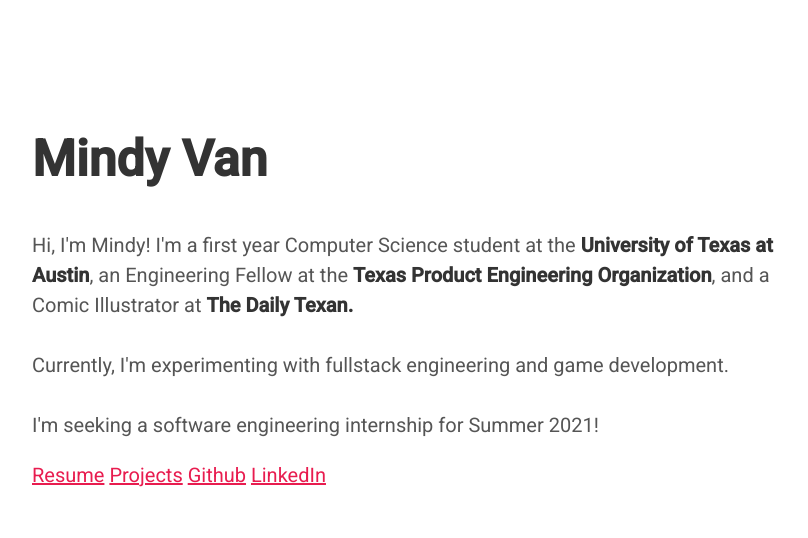
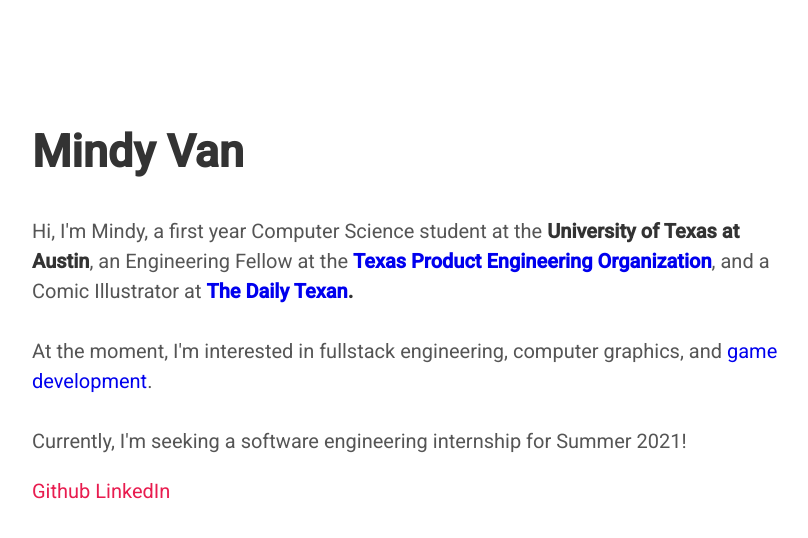
Before and after one commit to MindyV21/mindyv21.github.io, a plain HTML site: page index.html in a window 1280 px wide. Shown: the whole page, without its empty margins (228-1036 px from the left). Drawn offline with Linux system fonts and the light colour scheme.

Commit message:
minor tweaks

```diff
--- a/index.html
+++ b/index.html
@@ -9,19 +9,21 @@
       <h1>Mindy Van</h1>
       <main>
         <p>
-          Hi, I'm Mindy! I'm a first year Computer Science student at the
+          Hi, I'm Mindy, a first year Computer Science student at the
           <strong>University of Texas at Austin</strong>, an Engineering Fellow
-          at the <strong>Texas Product Engineering Organization</strong>, and a
-          Comic Illustrator at <strong>The Daily Texan.</strong>
-          <br /><br />Currently, I'm experimenting with fullstack engineering
-          and game development.<br /><br />
-          I'm seeking a software engineering internship for Summer 2021!
+          at the <strong><a href="https://txproduct.org/">Texas Product Engineering Organization</a></strong>, and a
+          Comic Illustrator at <strong><a href="https://thedailytexan.com/">The Daily Texan</a>.</strong>
+          <br /><br />At the moment, I'm interested in fullstack engineering, computer graphics,
+          and <a href="https://mndyv.itch.io/">game development</a>.<br /><br />
+          Currently, I'm seeking a software engineering internship for Summer 2021!
         </p>
       </main>
-      <a class="link" href="Resume.pdf">Resume</a>
-      <a class="link" href="projects.html">Projects</a>
-      <a class="link" href="https://github.com/MindyV21">Github</a>
-      <a class="link" href="https://www.linkedin.com/in/mindyvan/">LinkedIn</a>
+      <div class="links">
+        <!-- <a class="link" href="Resume.pdf">Resume</a>
+        <a class="link" href="projects.html">Projects</a> -->
+        <a class="link" href="https://github.com/MindyV21">Github</a>
+        <a class="link" href="https://www.linkedin.com/in/mindyvan/">LinkedIn</a>
+      </div>
       <!-- <div class="links">
         <div class="link-icon">
           <a href="Resume.pdf">Resume</a>
--- a/stylesHome.css
+++ b/stylesHome.css
@@ -27,7 +27,7 @@ strong {
 }
 
 h1 {
-  font-size: 50px;
+  font-size: 45px;
 }
 
 h2 {
@@ -36,8 +36,13 @@ h2 {
 }
 
 a {
+  text-decoration: none;
+}
+
+.link {
   color: #e81c4f;
 }
+
 /*
 .links {
   display: flex;
```
Also changed, not shown: 1 other file.
